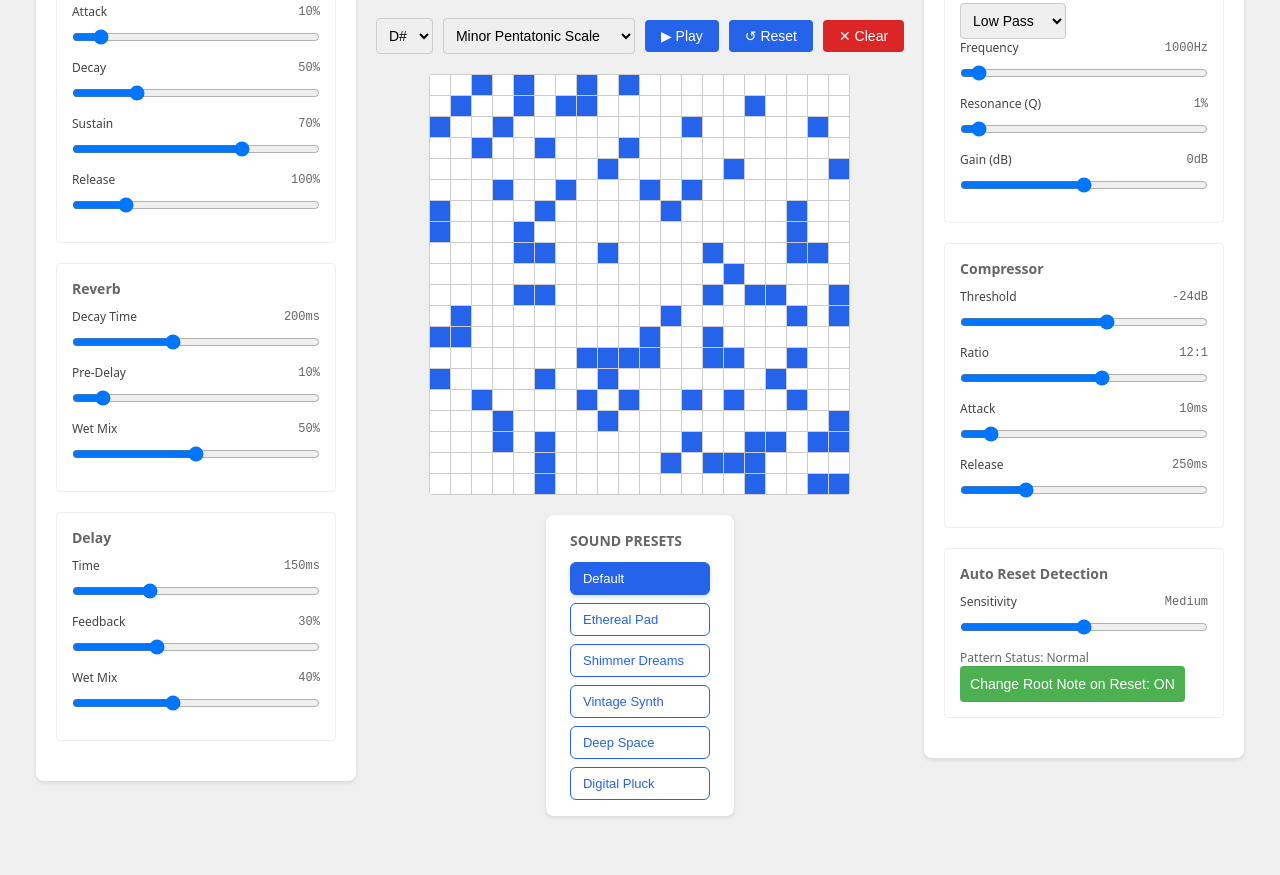
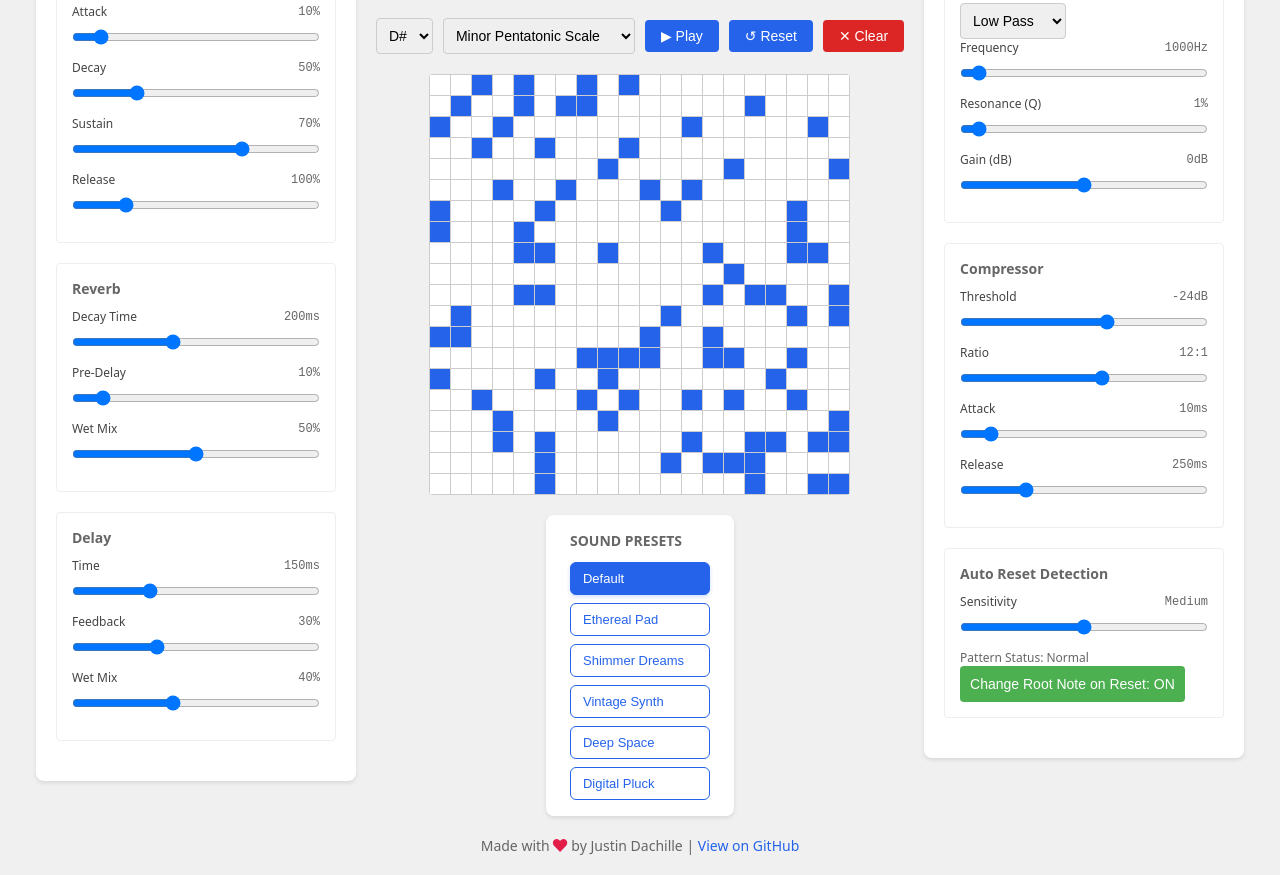
Before and after one commit to justindachille/Musical-Game-Of-Life, a plain HTML site: page index.html in a window 1280 px wide. Shown: the part 82-957 px from the top of the page. Drawn offline with Linux system fonts and the light colour scheme.

Commit message:
Add little watermark

```diff
--- a/index.html
+++ b/index.html
@@ -10,9 +10,17 @@
             padding: 20px;
             background-color: #f0f0f0;
             display: flex;
+            flex-direction: column;
             justify-content: center;
             min-height: 100vh;
+            gap: 0px;
+        }
+
+        .content-wrapper {
+            display: flex;
+            justify-content: center;
             gap: 20px;
+            width: 100%;
         }
 
         .controls-panel {
@@ -226,10 +234,40 @@
             color: white;
             box-shadow: 0 2px 4px rgba(37, 99, 235, 0.2);
         }
+
+        .footer {
+            text-align: center;
+            margin-top: 0px;
+            padding: 0px;
+            color: #666;
+            font-size: 14px;
+        }
+
+        .footer a {
+            color: #2563eb;
+            text-decoration: none;
+            transition: color 0.2s;
+        }
+
+        .footer a:hover {
+            color: #1d4ed8;
+        }
+
+        .heart {
+            color: #e11d48;
+            display: inline-block;
+            animation: beat 1.5s infinite ease-in-out;
+        }
+
+        @keyframes beat {
+            0%, 100% { transform: scale(1); }
+            25% { transform: scale(1.2); }
+        }
     </style>
 </head>
 <body>
     <!-- Left Controls Panel -->
+    <div class="content-wrapper">
         <div class="controls-panel">
             <div class="control-group">
                 <h3>ADSR Envelope</h3>
@@ -415,7 +453,11 @@
                 <button id="changeRootNote" class="on">Change Root Note on Reset: ON</button>
             </div>
         </div>
+    </div>
 
+    <div class="footer">
+        Made with <span class="heart">♥</span> by Justin Dachille | <a href="https://github.com/justindachille/musical-game-of-life" target="_blank">View on GitHub</a>
+    </div>
     <script>
         // Constants and State
         const GRID_SIZE = 20;
```
Lines whose indentation alone changed are shown as unchanged.
